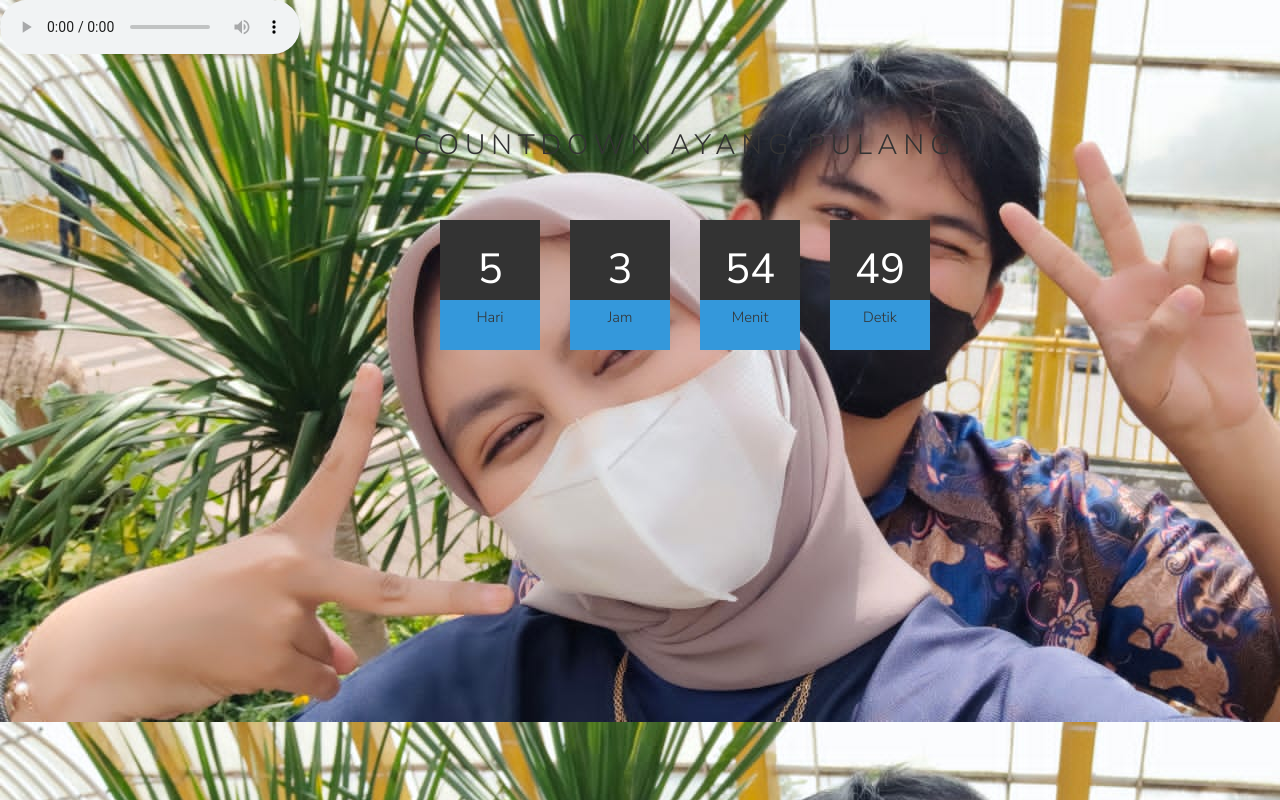
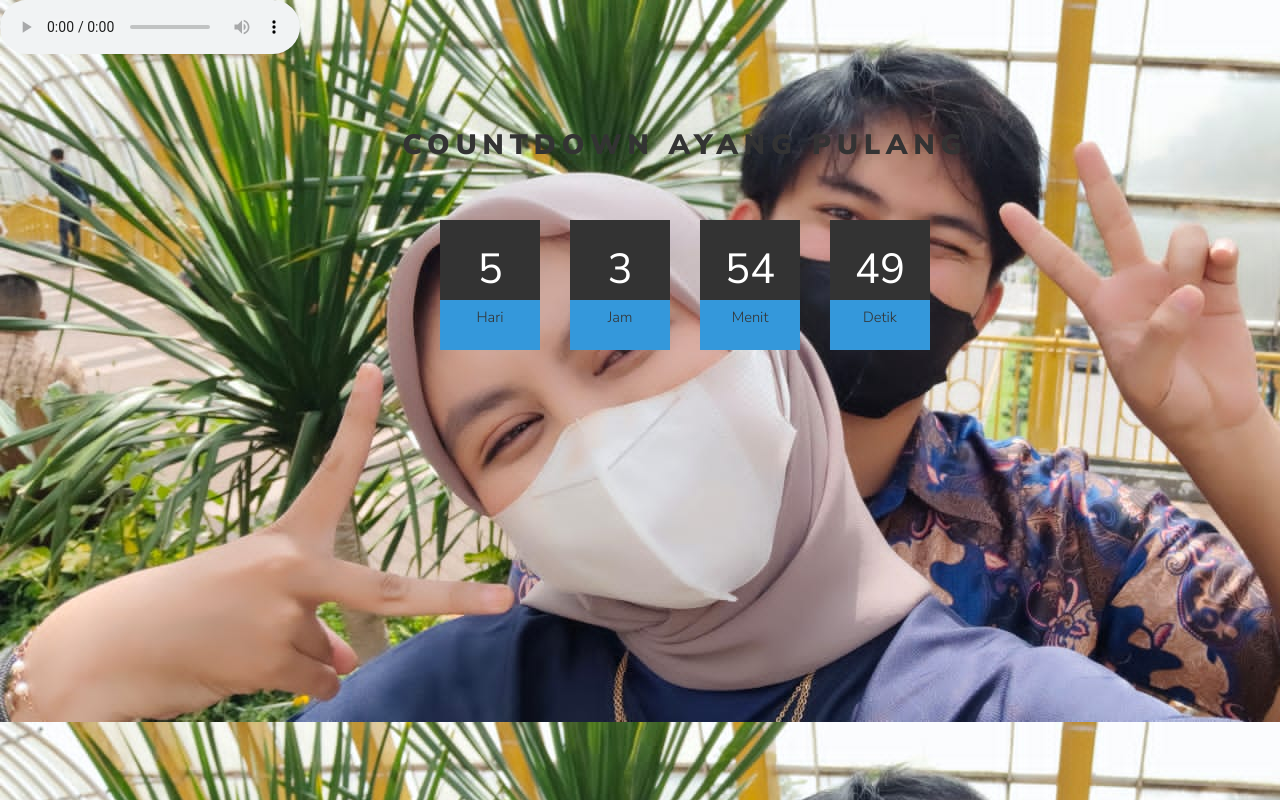
Before and after one commit to assholeddt30/Countdown, a plain HTML site: page Index.html in a window 1280 px wide. Drawn offline with nearby package versions, Linux system fonts and the light colour scheme.

Commit message:
Update style.css

```diff
--- a/style.css
+++ b/style.css
@@ -30,7 +30,7 @@ body{
 }
 .container h2 span{
     display: block;
-    font-weight: 300;
+    font-weight: 900;
     letter-spacing: 6px;
     font-size: 0.2em;
 }
```
